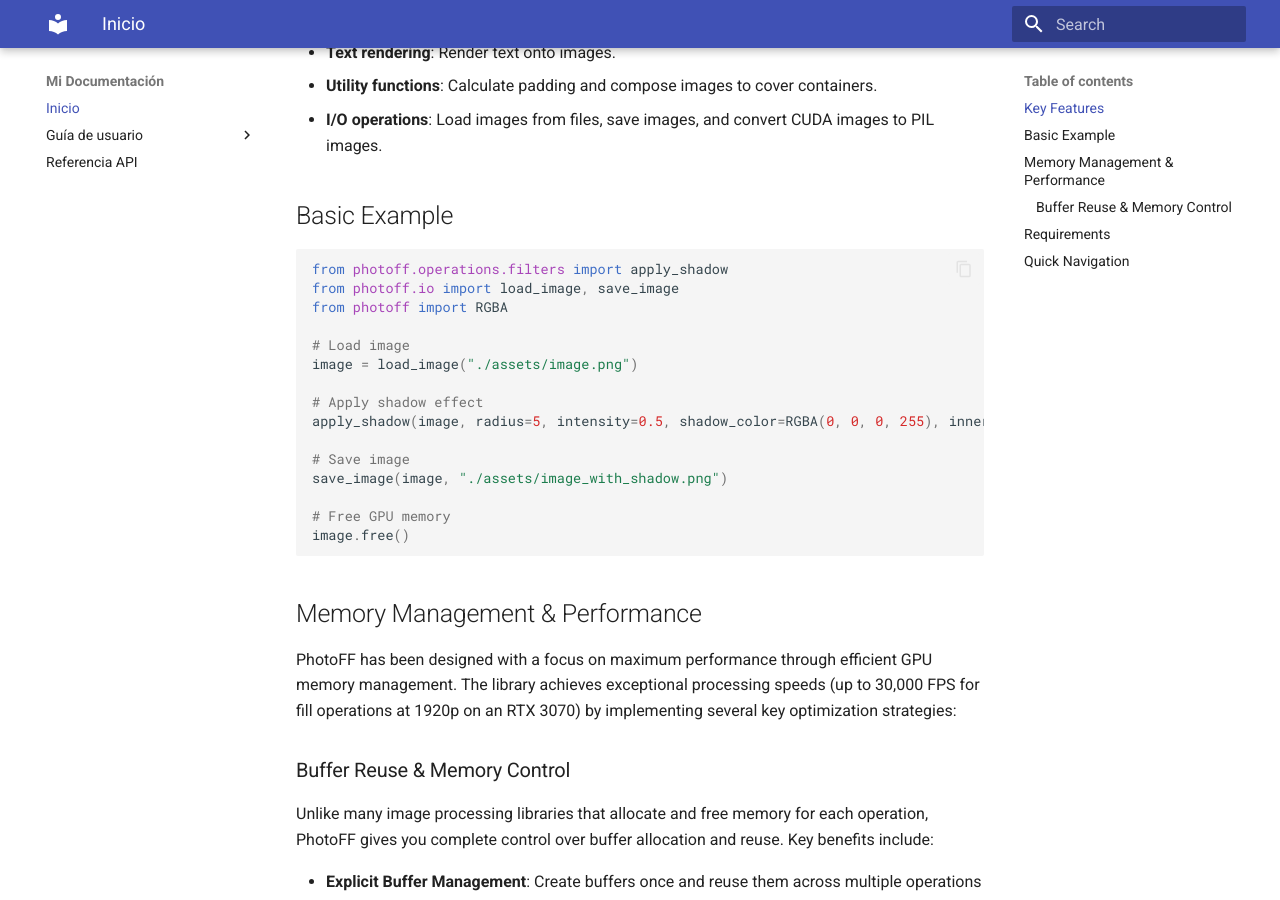
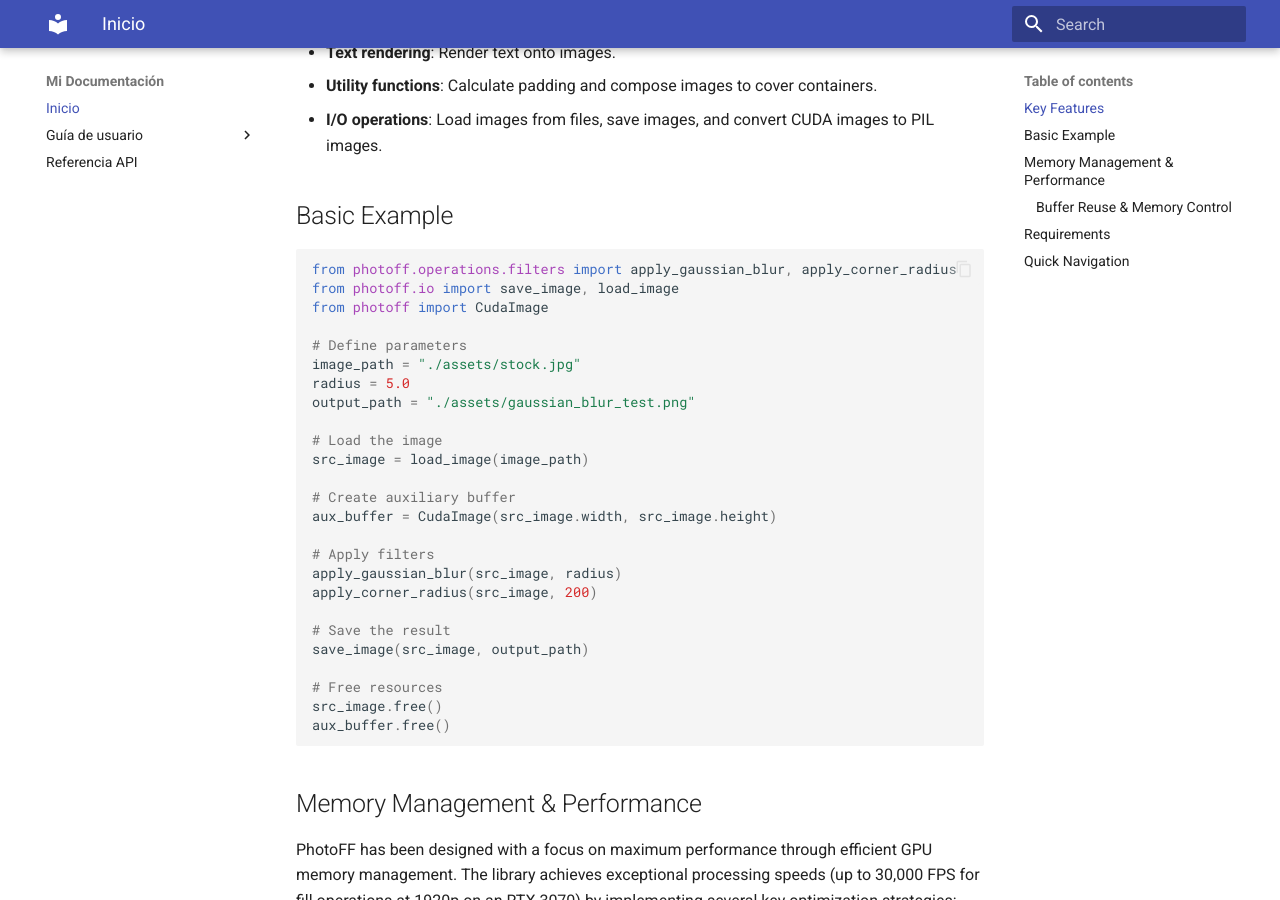
Before and after one commit to offerrall/photoff, an MkDocs documentation site: the page built from docs/index.md, in a window 1280 px wide and 900 px high, scrolled down 667 px. Built offline with MkDocs 1.6.1 and Material for MkDocs 9.7.7, drawn with Linux system fonts in a browser that asks for light colours.

Commit message:
Update example in index.md to demonstrate Gaussian blur and corner radius; remove unused code in visual_test/gaussian_blur.py

````diff
--- a/docs/index.md
+++ b/docs/index.md
@@ -19,21 +19,31 @@ PhotoFF is a high-performance image processing library that uses CUDA to achieve
 ## Basic Example
 
 ```python
-from photoff.operations.filters import apply_shadow
-from photoff.io import load_image, save_image
-from photoff import RGBA
+from photoff.operations.filters import apply_gaussian_blur, apply_corner_radius
+from photoff.io import save_image, load_image
+from photoff import CudaImage
 
-# Load image
-image = load_image("./assets/image.png")
+# Define parameters
+image_path = "./assets/stock.jpg"
+radius = 5.0
+output_path = "./assets/gaussian_blur_test.png"
 
-# Apply shadow effect
-apply_shadow(image, radius=5, intensity=0.5, shadow_color=RGBA(0, 0, 0, 255), inner=True)
+# Load the image
+src_image = load_image(image_path)
 
-# Save image
-save_image(image, "./assets/image_with_shadow.png")
+# Create auxiliary buffer
+aux_buffer = CudaImage(src_image.width, src_image.height)
 
-# Free GPU memory
-image.free()
+# Apply filters
+apply_gaussian_blur(src_image, radius)
+apply_corner_radius(src_image, 200)
+
+# Save the result
+save_image(src_image, output_path)
+
+# Free resources
+src_image.free()
+aux_buffer.free()
 ```
 
 ## Memory Management & Performance
````
Also changed, not shown: readme.md (+0 -2 lines), 1 other file.
